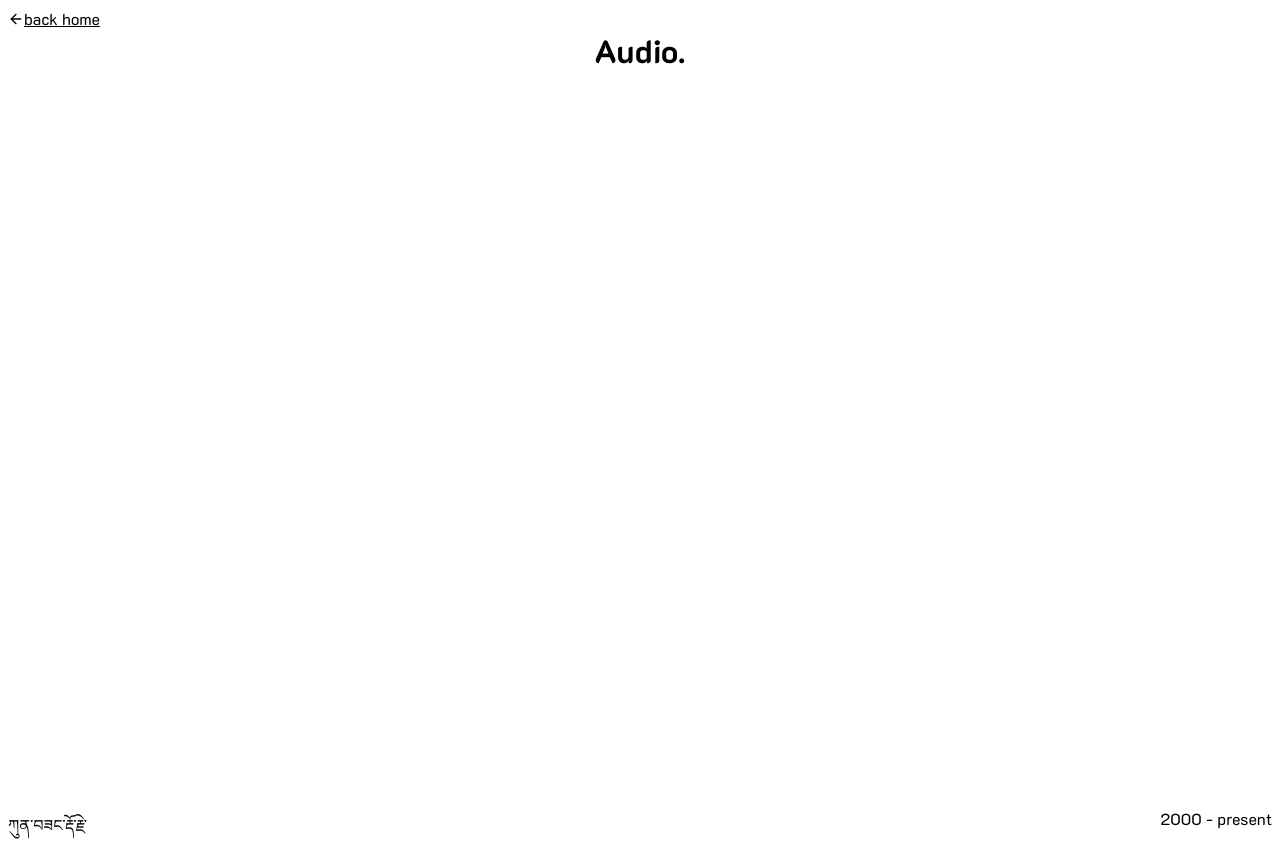
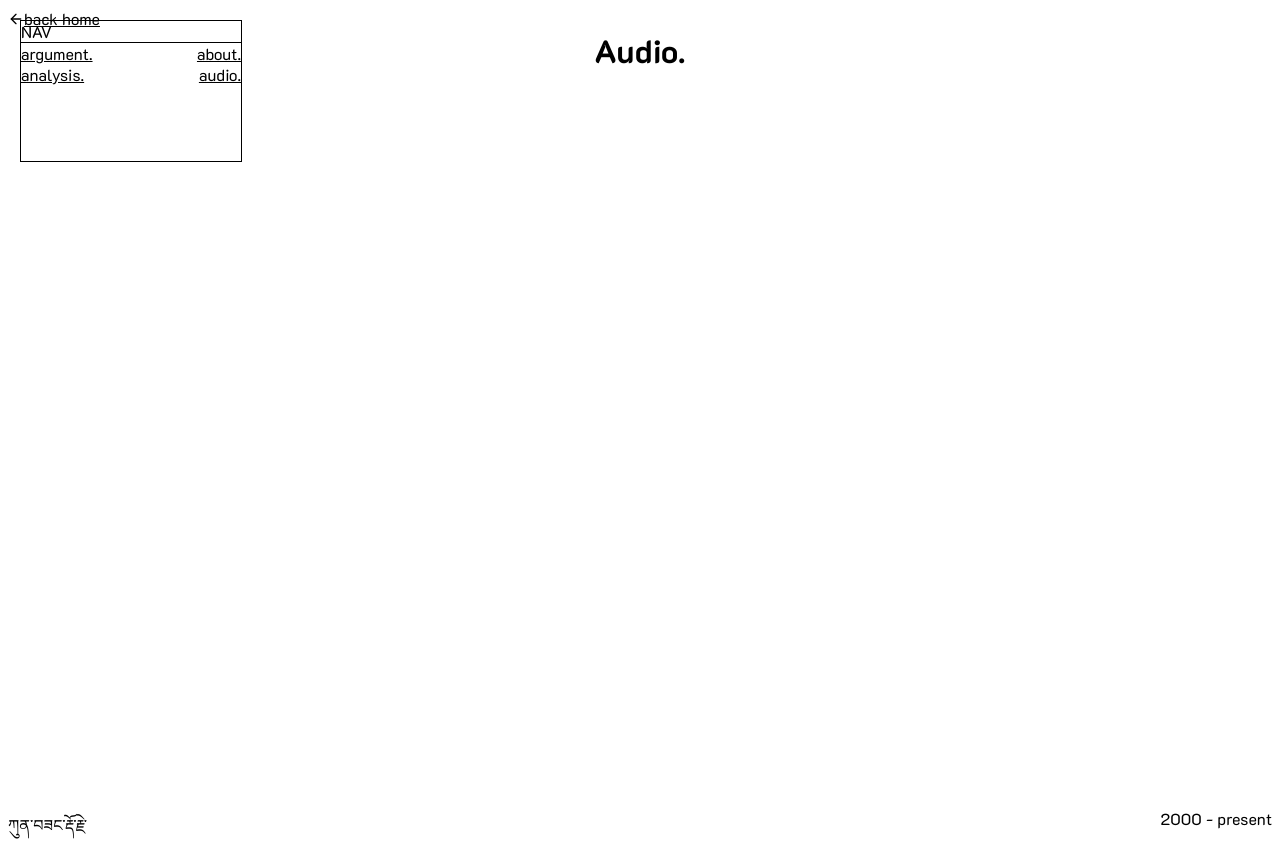
Before and after one commit to auspidiam/auspidiam, a Next.js app: page /audio in a window 1280 px wide. Built offline with nearby package versions, Linux system fonts and the light colour scheme.

Commit message:
Update layout.tsx

```diff
--- a/app/layout.tsx
+++ b/app/layout.tsx
@@ -1,16 +1,17 @@
 // app/layout.tsx
-import './globals.css';
-import type { Metadata } from 'next';
-import { K2D } from 'next/font/google';
+import "./globals.css";
+import type { Metadata } from "next";
+import { K2D } from "next/font/google";
+import NavPanel from "@/components/NavPanel";
 
 const k2d = K2D({
-  subsets: ['latin'],
-  weight: ['400', '700'],
+  subsets: ["latin"],
+  weight: ["400", "700"],
 });
 
 export const metadata: Metadata = {
-  title: 'Auspidiam',
-  description: 'ennui renaissance',
+  title: "Auspidiam",
+  description: "ennui renaissance",
 };
 
 export default function RootLayout({
@@ -20,9 +21,12 @@ export default function RootLayout({
 }) {
   return (
     <html lang="en" className={k2d.className}>
-      {/* Make the page a column; main will flex to fill, footer sits at bottom */}
       <body className="min-h-screen flex flex-col">
+        {/* Draggable nav on every page */}
+        <NavPanel />
+
         {children}
+
         <footer className="mt-auto z-10 w-full text-xs px-12 flex justify-between">
           <span>ཀུན་བཟང་རྡོ་རྗེ་</span>
           <span>2000 - present</span>
```
